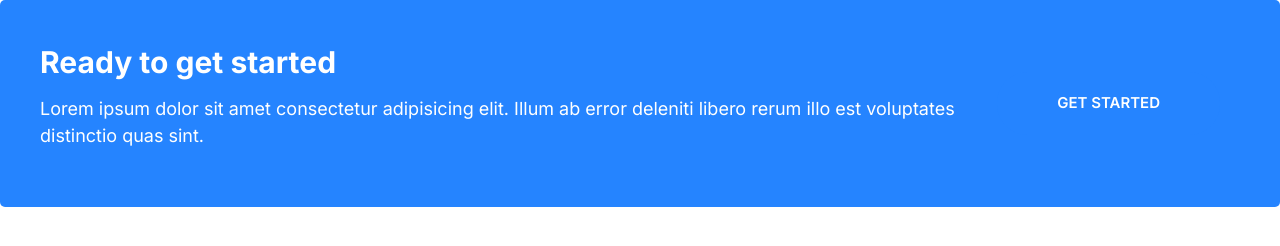
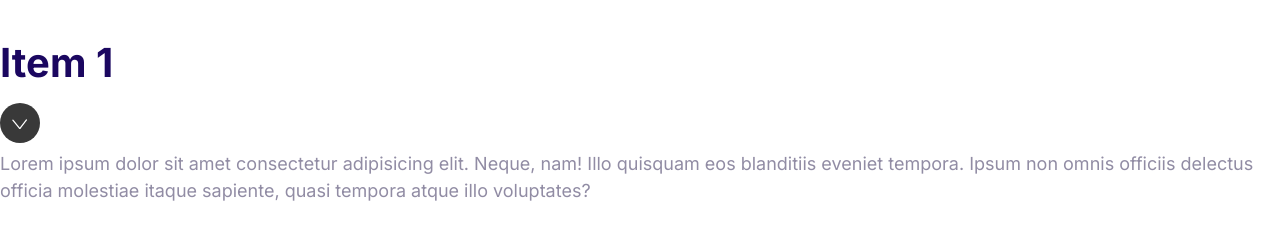
Before and after one commit to imouiche/Mouichify-Web-Site-Project, a plain HTML site: page index.html in a window 1280 px wide. Drawn offline with Linux system fonts and the light colour scheme.

Commit message:
Build the collapisble components.

```diff
--- a/index.html
+++ b/index.html
@@ -14,18 +14,22 @@
     <link rel="stylesheet" href="/css/styles.css" />
   </head>
   <body>
-    <div class="callout callout--primary">
-      <div class="grid grid--1x2">
-        <div class="callout__content">
-          <h2 class="callout__heading">Ready to get started</h2>
-          <p>
-            Lorem ipsum dolor sit amet consectetur adipisicing elit. Illum ab
-            error deleniti libero rerum illo est voluptates distinctio quas
-            sint.
-          </p>
-        </div>
-        <a href="#" class="btn btn--secondary btn--stretched">Get started</a>
+    <div class="collapsible collapsible--expanded">
+      <header class="collapsible__header">
+        <h2 class="collapsible__heading">Item 1</h2>
+
+        <svg class="icon icon--white collapsible__chevron">
+          <use xlink:href="/images/sprite.svg#chevron"></use>
+        </svg>
+      </header>
+      <div class="collapsible__content">
+        Lorem ipsum dolor sit amet consectetur adipisicing elit. Neque, nam!
+        Illo quisquam eos blanditiis eveniet tempora. Ipsum non omnis officiis
+        delectus officia molestiae itaque sapiente, quasi tempora atque illo
+        voluptates?
       </div>
     </div>
+
+    <script src="/js/main.js"></script>
   </body>
 </html>
```
